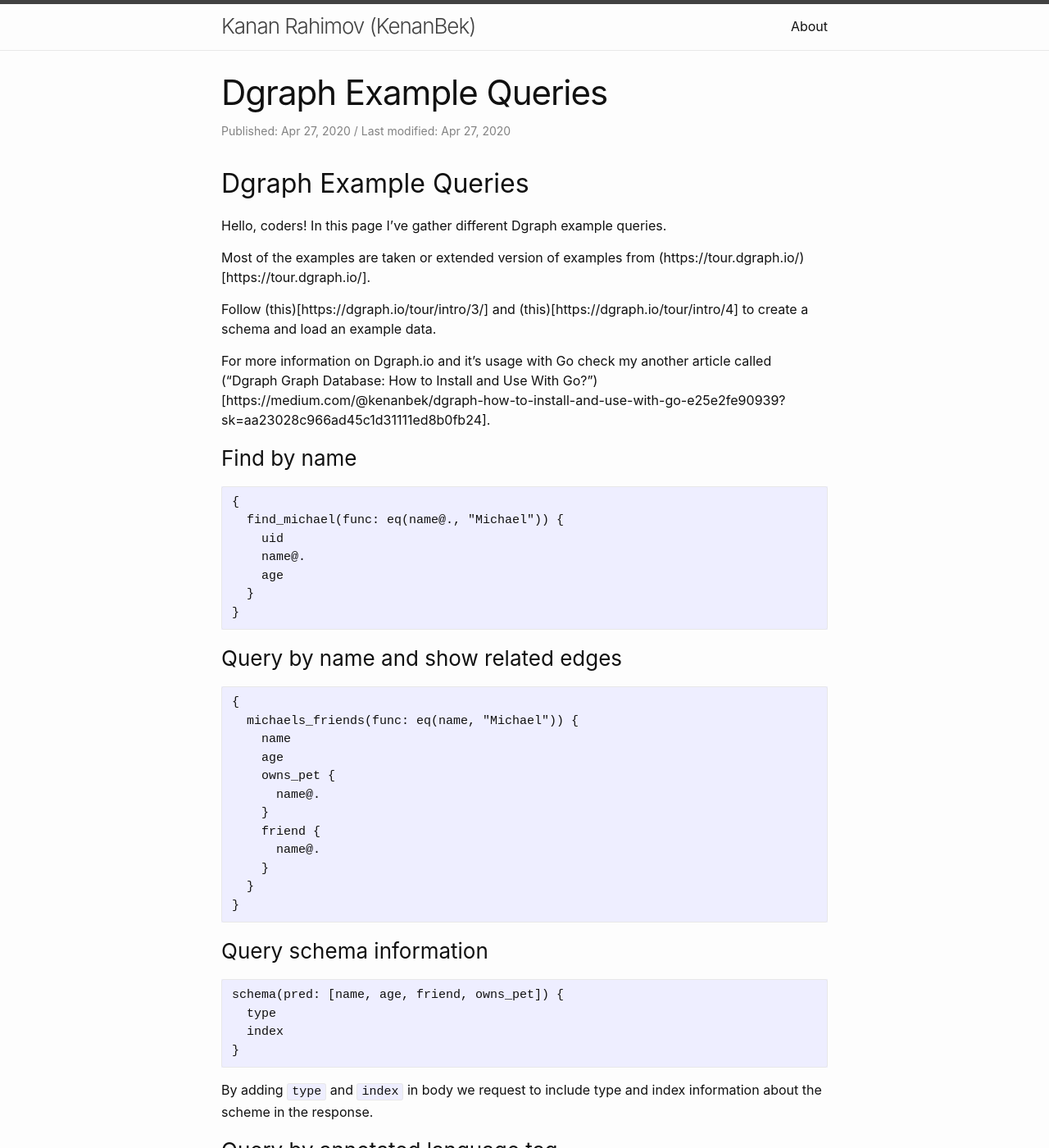
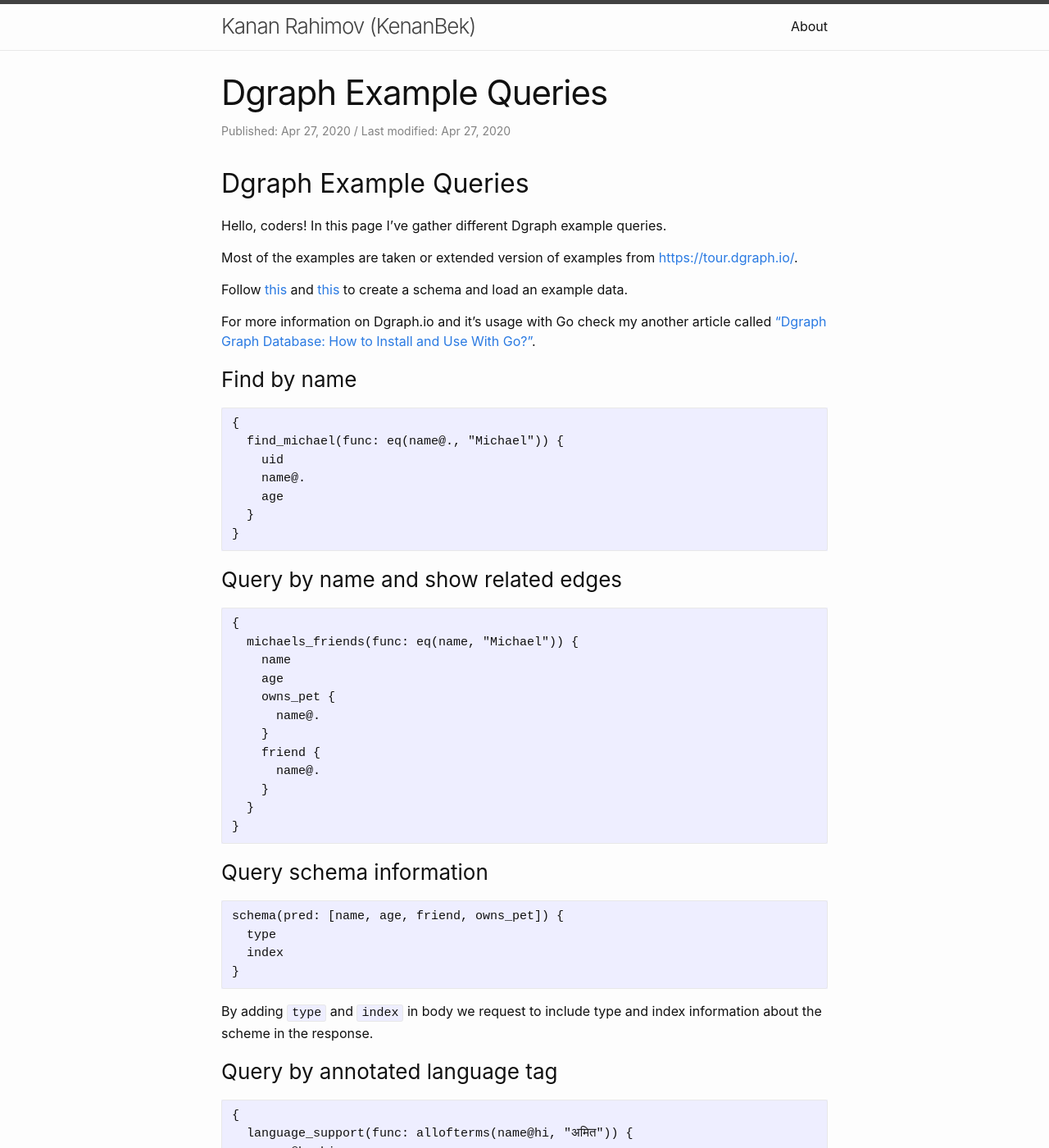
Before and after one commit to KenanBek/kenanbek.github.io, a Jekyll site: the page built from _posts/articles/2020-04-27-dgraph-example-queries-json.markdown, in a window 1280 px wide and 1400 px high. Shown: the whole window at 82% size. Built offline with Jekyll 4.4.1, drawn with Linux system fonts in a browser that asks for light colours; comment, search, counter and statistics services are not loaded; some of the changed text lies outside the part shown.

Commit message:
Fix link

````diff
--- a/_posts/articles/2020-04-27-dgraph-example-queries-json.markdown
+++ b/_posts/articles/2020-04-27-dgraph-example-queries-json.markdown
@@ -4,7 +4,7 @@ permalink: /dgraph-example-queries-json
 title: "Dgraph Example Queries"
 date: 2020-04-27 21:23:00 +0200
 lastmod: 2020-04-27 21:23:00 +0200
-categories: Graph Database Dgraph
+categories: Posts
 tags: [graph, graph database, dgraph, query, json, example, tutorial]
 sitemap:
     priority: 1
@@ -17,12 +17,12 @@ todo: []
 
 Hello, coders! In this page I've gather different Dgraph example queries.
 
-Most of the examples are taken or extended version of examples from (https://tour.dgraph.io/)[https://tour.dgraph.io/].
+Most of the examples are taken or extended version of examples from [https://tour.dgraph.io/](https://tour.dgraph.io/).
 
 
-Follow (this)[https://dgraph.io/tour/intro/3/] and (this)[https://dgraph.io/tour/intro/4] to create a schema and load an example data.
+Follow [this](https://dgraph.io/tour/intro/3/) and [this](https://dgraph.io/tour/intro/4) to create a schema and load an example data.
 
-For more information on Dgraph.io and it's usage with Go check my another article called ("Dgraph Graph Database: How to Install and Use With Go?")[https://medium.com/@kenanbek/dgraph-how-to-install-and-use-with-go-e25e2fe90939?sk=aa23028c966ad45c1d31111ed8b0fb24].
+For more information on Dgraph.io and it's usage with Go check my another article called ["Dgraph Graph Database: How to Install and Use With Go?"](https://medium.com/@kenanbek/dgraph-how-to-install-and-use-with-go-e25e2fe90939?sk=aa23028c966ad45c1d31111ed8b0fb24).
 
 ### Find by name
 
@@ -79,4 +79,4 @@ By adding `type` and `index` in body we request to include type and index inform
 }
 ```
 
-Syntax `name@bn:hi:en` specifies an order preference in which name field must be returned. More information (here)[https://dgraph.io/tour/basic/4/#].
+Syntax `name@bn:hi:en` specifies an order preference in which name field must be returned. More information [here](https://dgraph.io/tour/basic/4/#).
````
